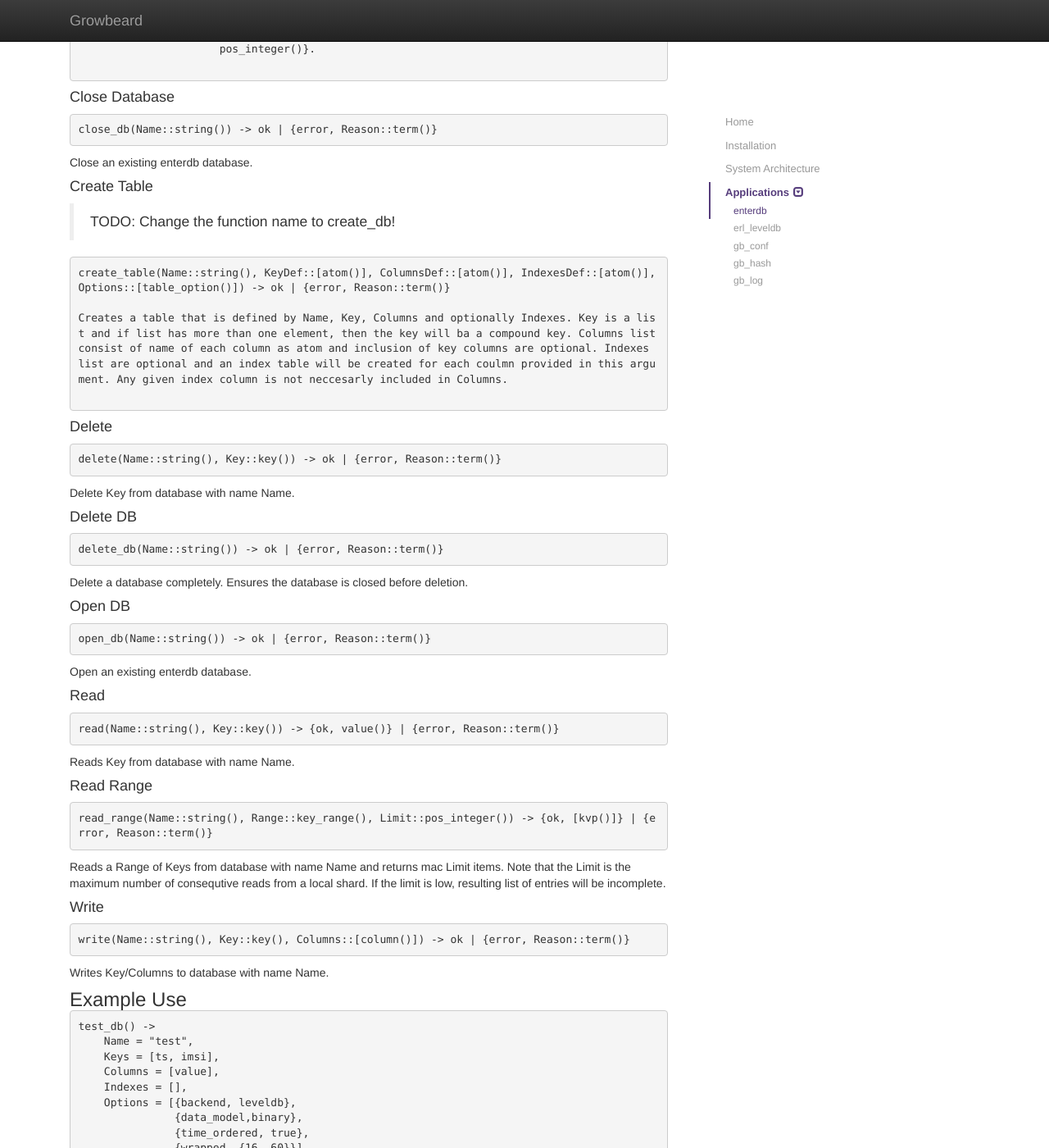
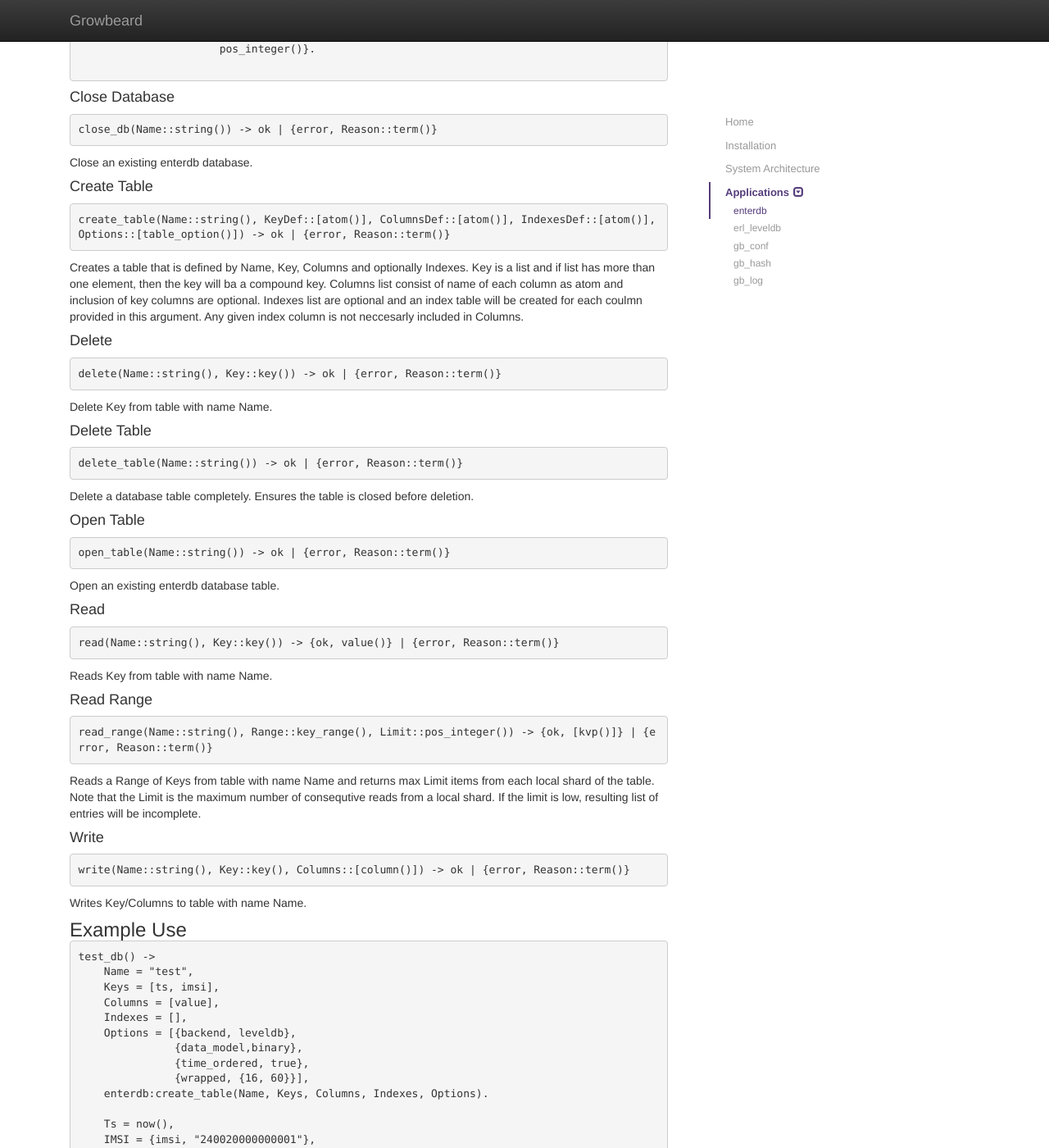
Before and after one commit to pundunlabs/pundunlabs.github.io, a Jekyll site: the page built from applications/enterdb/index.md, in a window 1280 px wide and 1400 px high, scrolled down 2096 px. Shown: the whole window at 82% size. Built offline with Jekyll 4.4.1, drawn with Linux system fonts in a browser that asks for light colours; Markdown is read by kramdown in place of the engine named in the settings; some of the changed text lies outside the part shown.

Commit message:
Update enterdb dos and fix a typo at home page
Enterdb API is changed and docs are updated accordingly.
Typo fix in index.md

````diff
--- a/applications/enterdb/index.md
+++ b/applications/enterdb/index.md
@@ -108,51 +108,49 @@ close_db(Name::string()) -> ok | {error, Reason::term()}
 Close an existing enterdb database.
 
 #### Create Table
-> TODO: Change the function name to create_db!
 
 ```erlang
 create_table(Name::string(), KeyDef::[atom()], ColumnsDef::[atom()], IndexesDef::[atom()], Options::[table_option()]) -> ok | {error, Reason::term()}
-
+```
 Creates a table that is defined by Name, Key, Columns and optionally Indexes. Key is a list and if list has more than one element, then the key will ba a compound key. Columns list consist of name of each column as atom and inclusion of key columns are optional. Indexes list are optional and an index table will be created for each coulmn provided in this argument. Any given index column is not neccesarly included in Columns.
 
-```
 
 #### Delete
 ```erlang
 delete(Name::string(), Key::key()) -> ok | {error, Reason::term()}
 ```
-Delete Key from database with name Name.
+Delete Key from table with name Name.
 
-#### Delete DB
+#### Delete Table
 ```erlang
-delete_db(Name::string()) -> ok | {error, Reason::term()}
+delete_table(Name::string()) -> ok | {error, Reason::term()}
 ```
-Delete a database completely. Ensures the database is closed before deletion.
+Delete a database table completely. Ensures the table is closed before deletion.
 
-#### Open DB
+#### Open Table
 ```erlang
-open_db(Name::string()) -> ok | {error, Reason::term()}
+open_table(Name::string()) -> ok | {error, Reason::term()}
 ```
-Open an existing enterdb database.
+Open an existing enterdb database table.
 
 #### Read
 ```erlang
 read(Name::string(), Key::key()) -> {ok, value()} | {error, Reason::term()}
 ```
-Reads Key from database with name Name.
+Reads Key from table with name Name.
 
 #### Read Range
 ```erlang
 read_range(Name::string(), Range::key_range(), Limit::pos_integer()) -> {ok, [kvp()]} | {error, Reason::term()}
 ```
-Reads a Range of Keys from database with name Name and returns mac Limit items.
+Reads a Range of Keys from table with name Name and returns max Limit items from each local shard of the table.
 Note that the Limit is the maximum number of consequtive reads from a local shard. If the limit is low, resulting list of entries will be incomplete.
 
 #### Write
 ```erlang
 write(Name::string(), Key::key(), Columns::[column()]) -> ok | {error, Reason::term()}
 ```
-Writes Key/Columns to database with name Name.
+Writes Key/Columns to table with name Name.
 
 
 ### Example Use
@@ -196,6 +194,6 @@ test_db() ->
 > More and up-to-date documentation can be obtained as generated edoc.
 
 ```sh
-$enterdb$ make edoc
+enterdb$ make edoc
 ```
 {% endraw %}
````
Also changed, not shown: index.md (+1 -1 lines), 3 other files.
